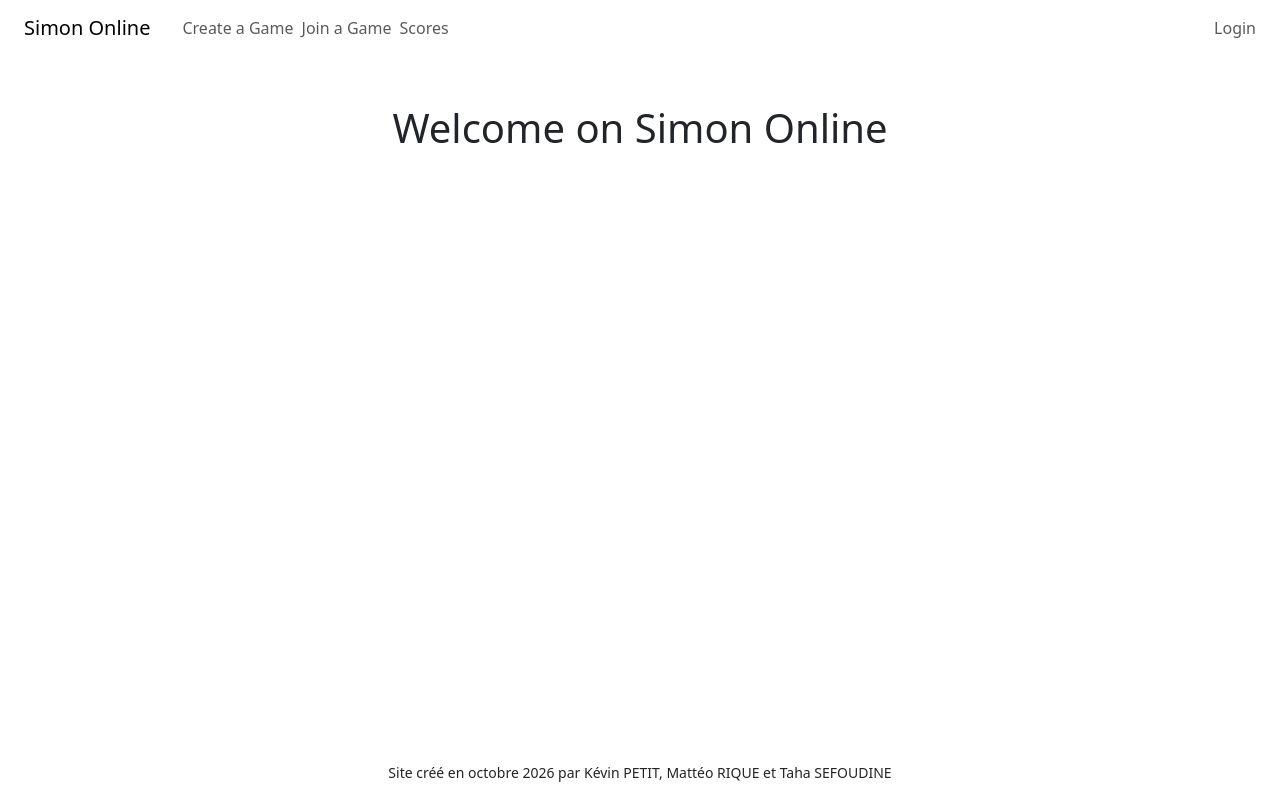
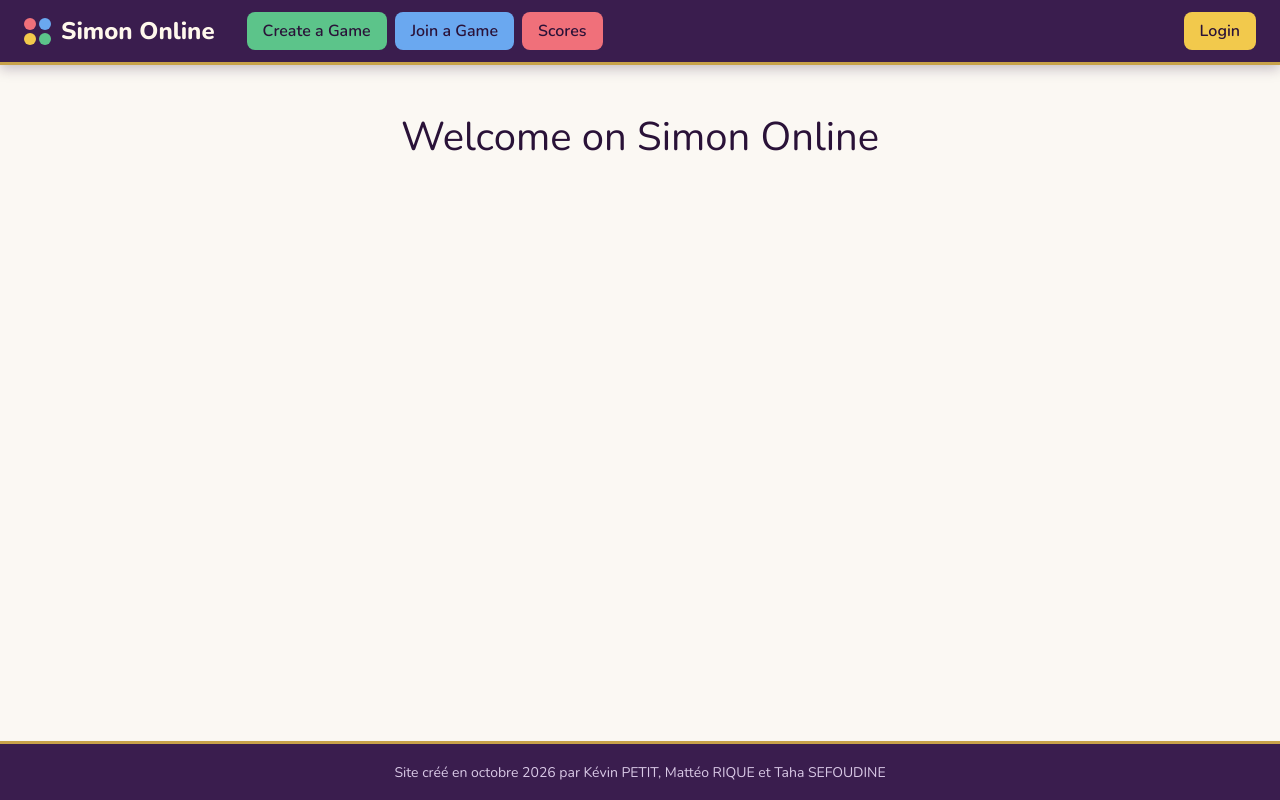
Before and after one commit to Taha-130/Le-jeu-de-Simon, a Django app: page / in a window 1280 px wide. Run offline with Django 5.2, Linux system fonts and the light colour scheme; parts of the project's set-up code (start-up, migrations or seed data) failed here and were passed over; some libraries are stand-ins or nearby versions.

Commit message:
corrections

```diff
--- a/simon_project/lobby/static/lobby/css/style.css
+++ b/simon_project/lobby/static/lobby/css/style.css
@@ -1,3 +1,97 @@
+:root {
+    --aubergine: #3a1d4e;
+    --texte-fonce: #2a1238;
+    --or: #c8a24a;
+    --creme: #fff8ec;
+    --fond-page: #fbf8f3;
+
+    --rouge: #f0707a;
+    --bleu: #6aa8f0;
+    --vert: #5cc48a;
+    --jaune: #f2c94c;
+
+    --bs-body-font-family: 'Nunito', sans-serif;
+    --bs-body-bg: var(--fond-page);
+    --bs-body-color: var(--texte-fonce);
+}
+
+.menu {
+    background-color: var(--aubergine);
+    border-bottom: 3px solid var(--or);
+    box-shadow: 0 4px 12px rgba(42, 18, 56, 0.25);
+    --bs-navbar-brand-color: var(--creme);
+    --bs-navbar-brand-hover-color: var(--creme);
+    --bs-navbar-color: var(--texte-fonce);
+    --bs-navbar-hover-color: var(--texte-fonce);
+}
+
+.titre {
+    display: flex;
+    align-items: center;
+    gap: 10px;
+    font-size: 1.5rem;
+    font-weight: 800;
+}
+
+.pastilles {
+    display: grid;
+    grid-template-columns: repeat(2, 12px);
+    gap: 3px;
+}
+
+.pastilles span {
+    height: 12px;
+    border-radius: 50%;
+}
+
+.menu .onglet {
+    padding: 7px 16px;
+    border-radius: 8px;
+    font-weight: 600;
+    white-space: nowrap;
+}
+
+.menu .onglet:hover {
+    filter: brightness(1.08);
+}
+
+.rouge { background-color: var(--rouge); }
+.bleu { background-color: var(--bleu); }
+.vert { background-color: var(--vert); }
+.jaune { background-color: var(--jaune); }
+
+.footer {
+    background-color: var(--aubergine);
+    border-top: 3px solid var(--or);
+    color: #d9c9e6;
+}
+
+
+.erreur-code {
+    display: flex;
+    justify-content: center;
+    gap: 12px;
+}
+
+.erreur-code .tuile {
+    width: 90px;
+    height: 90px;
+    display: flex;
+    align-items: center;
+    justify-content: center;
+    border-radius: 18px;
+    font-size: 3.2rem;
+    font-weight: 800;
+    color: white;
+    box-shadow: 0 4px 10px rgba(42, 18, 56, 0.2);
+}
+
+.erreur .onglet {
+    color: var(--texte-fonce);
+    font-weight: 600;
+    text-decoration: none;
+}
+
 /* Page du salon */
 .salle {
     max-width: 700px;
```
